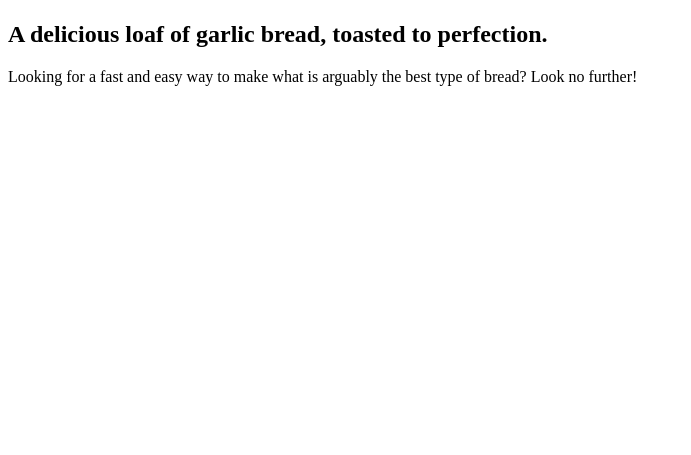
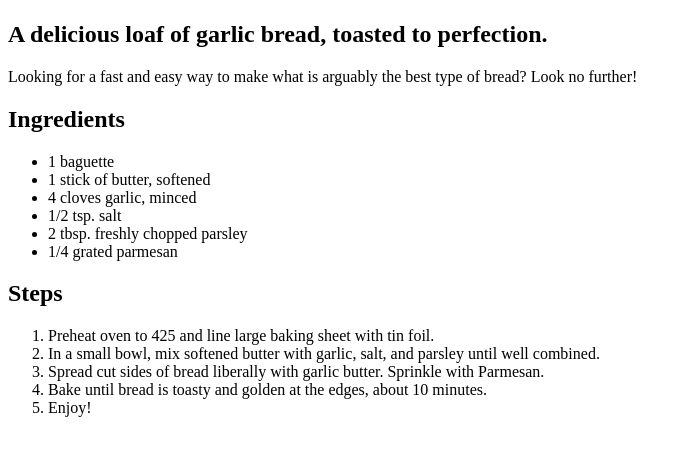
Before and after one commit to Torchdexto/odin-recipes, a plain HTML site: page recipes/garlic_bread.html in a window 1280 px wide. Shown: the part 99-554 px from the top of the page, without its empty margins (0-691 px from the left). Drawn offline with Linux system fonts and the light colour scheme.

Commit message:
Finished garlic bread page.

```diff
--- a/recipes/garlic_bread.html
+++ b/recipes/garlic_bread.html
@@ -12,7 +12,25 @@
     <h2>A delicious loaf of garlic bread, toasted to perfection.</h2>
     <p>Looking for a fast and easy way to make what is arguably the best type of bread? Look no further!</p>
 
+<h2>Ingredients</h2>
+<ul>
+    <li>1 baguette</li>
+    <li>1 stick of butter, softened</li>
+    <li>4 cloves garlic, minced</li>
+    <li>1/2 tsp. salt</li>
+    <li>2 tbsp. freshly chopped parsley</li>
+    <li>1/4 grated parmesan</li>
+</ul>
 
+
+<h2>Steps</h2>
+<ol>
+    <li>Preheat oven to 425 and line large baking sheet with tin foil.</li>
+    <li>In a small bowl, mix softened butter with garlic, salt, and parsley until well combined.</li>
+    <li>Spread cut sides of bread liberally with garlic butter. Sprinkle with Parmesan.</li>
+    <li>Bake until bread is toasty and golden at the edges, about 10 minutes.</li>
+    <li>Enjoy!</li>
+</ol>
 
 </body>
 </html>
```
Also changed, not shown: recipes/honey_garlic_chicken.html (added).
